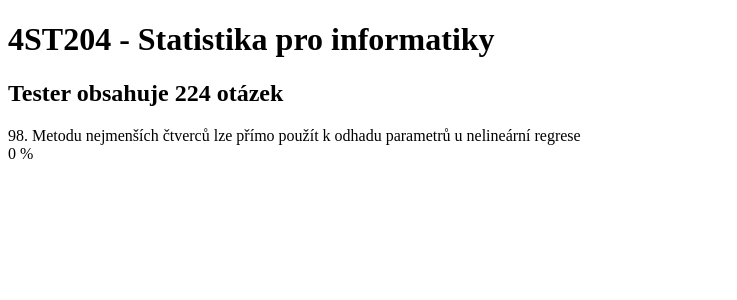
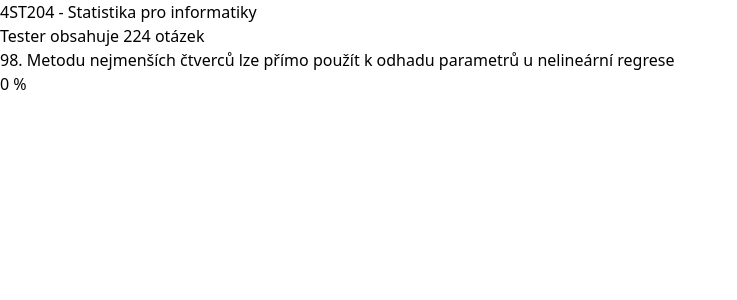
Before and after one commit to jirkavrba/vse-tester-template, a React (Create React App) app: page / in a window 1280 px wide. Shown: the top 300 px of the page, without its empty margins (0-737 px from the left). Built offline with nearby package versions, Linux system fonts and the light colour scheme.

Commit message:
Add tailwindcss

```diff
--- a/package.json
+++ b/package.json
@@ -39,5 +39,10 @@
       "last 1 firefox version",
       "last 1 safari version"
     ]
+  },
+  "devDependencies": {
+    "autoprefixer": "^10.4.7",
+    "postcss": "^8.4.14",
+    "tailwindcss": "^3.0.24"
   }
 }
--- /dev/null
+++ b/postcss.config.js
@@ -0,0 +1,6 @@
+module.exports = {
+  plugins: {
+    tailwindcss: {},
+    autoprefixer: {},
+  },
+}
--- /dev/null
+++ b/src/index.css
@@ -0,0 +1,3 @@
+@tailwind base;
+@tailwind components;
+@tailwind utilities;
--- a/src/index.tsx
+++ b/src/index.tsx
@@ -2,9 +2,12 @@ import React from 'react';
 import ReactDOM from 'react-dom/client';
 import App from './App';
 
+import "./index.css";
+
 const root = ReactDOM.createRoot(
   document.getElementById('root') as HTMLElement
 );
+
 root.render(
   <React.StrictMode>
     <App />
--- /dev/null
+++ b/tailwind.config.js
@@ -0,0 +1,9 @@
+module.exports = {
+  content: [
+    "./src/**/*.{js,jsx,ts,tsx}",
+  ],
+  theme: {
+    extend: {},
+  },
+  plugins: [],
+}
```
Also changed, not shown: 2 other files (tests, documents, lock files or other folders).
